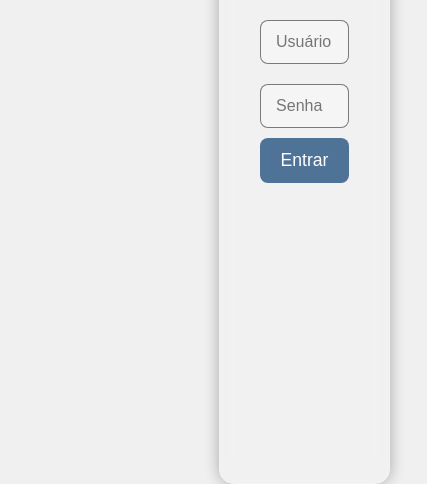
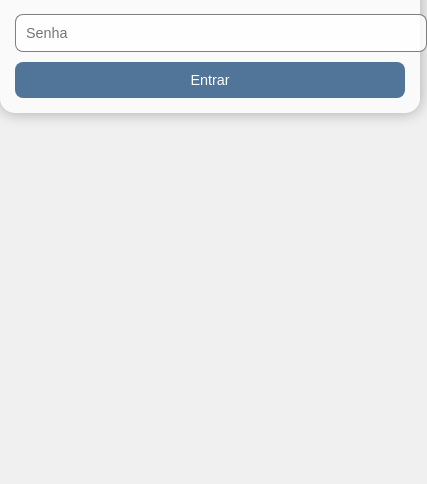
Before and after one commit to alanrantes/Login-simples, a plain HTML site: page index.html in a window 390 px wide. Shown: the part 360-844 px from the top of the page, 427 px wide, since content can reach past the window. Drawn offline with Linux system fonts and the light colour scheme.

Commit message:
Modificações finais

```diff
--- a/index.html
+++ b/index.html
@@ -7,10 +7,11 @@
     <title>Login</title>
     <link rel="stylesheet" href="style.css">
 </head>
+
 <body>
-    <!--Adicionar foto aqui-->
-    <div class="image-container">
-    </div>
+
+    <div class="image-container"></div>
+
     <div class="login-container">
         <h2>Login</h2>
         <form id="loginForm">
@@ -19,22 +20,8 @@
             <button type="submit">Entrar</button>
         </form>
     </div>
-    <script>
-        document.addEventListener('DOMContentLoaded', function () {
-            document.getElementById('loginForm').addEventListener('submit', function (event) {
-                event.preventDefault();
 
-                const username = document.getElementById('username').value;
-                const password = document.getElementById('password').value;
-
-                console.log('Usuário:', username);
-                console.log('Senha:', password);
-
-                alert('Acesso Concedido!');
-            });
-        });
-
-    </script>
+    <script src="script.js"></script>
 </body>
 
 </html>
--- a/style.css
+++ b/style.css
@@ -1,9 +1,8 @@
 body {
   margin: 0;
-    font-family: 'Segoe UI', Tahoma, Geneva, Verdana, sans-serif;
+  font-family: Arial, Helvetica, sans-serif;
   display: flex;
   height: 100vh;
-    overflow: hidden;
   background-color: #f0f0f0;
 }
 
@@ -17,13 +16,6 @@ body {
   align-items: center;
   color: white;
   text-align: center;
-    position: relative;
-}
-
-  .image-container h1 {
-    font-size: 3em;
-    margin: 0;
-    text-shadow: 3px 3px 6px rgba(0, 0, 0, 0.5);
 }
 
 .login-container {
@@ -33,32 +25,26 @@ body {
   flex-direction: column;
   justify-content: center;
   align-items: center;
-    background: rgba(255, 255, 255, 0.1);
+  background: rgba(255, 255, 255, 0.7);
   border-radius: 15px;
-    backdrop-filter: blur(10px);
   box-shadow: 0 0 15px rgba(0, 0, 0, 0.3);
-    border: 1px solid rgba(255, 255, 255, 0.2);
 }
 
 .login-container h2 {
   margin-top: 0;
-    color: #000000;
+  color: #000;
   font-size: 2em;
-    font-weight: 600;
-    text-shadow: 1px 1px 2px rgba(0, 0, 0, 0.2);
 }
 
 .login-container input {
   width: 100%;
   padding: 12px 15px;
   margin: 10px 0;
-    border: 1px solid rgb(0, 0, 0, 0.5);
+  border: 1px solid rgba(0, 0, 0, 0.5);
   border-radius: 8px;
-    background: rgba(255, 255, 255, 0.2);
+  background: rgba(255, 255, 255, 0.8);
   color: black;
-    box-sizing: border-box;
   font-size: 1em;
-    backdrop-filter: blur(5px);
   transition: border-color 0.3s ease, box-shadow 0.3s ease;
 }
 
@@ -76,7 +62,6 @@ body {
   border: none;
   border-radius: 8px;
   font-size: 1.1em;
-    font-weight: 500;
   cursor: pointer;
   transition: background-color 0.3s ease, transform 0.2s ease;
 }
@@ -90,3 +75,59 @@ body {
   background-color: rgba(0, 123, 255, 1);
   transform: translateY(0);
 }
+
+/* Responsividade */
+@media (max-width: 1024px) {
+  .image-container {
+    width: 60%;
+  }
+
+  .login-container {
+    width: 40%;
+  }
+}
+
+@media (max-width: 768px) {
+  body {
+    flex-direction: column;
+  }
+
+  .image-container {
+    width: 100%;
+    height: 40vh;
+  }
+
+  .login-container {
+    width: 100%;
+    padding: 20px;
+  }
+
+  .login-container h2 {
+    font-size: 1.5em;
+  }
+}
+
+@media (max-width: 480px) {
+  .image-container {
+    height: 30vh;
+  }
+
+  .login-container {
+    width: 100%;
+    padding: 15px;
+  }
+
+  .login-container h2 {
+    font-size: 1.2em;
+  }
+
+  .login-container input {
+    font-size: 0.9em;
+    padding: 10px;
+  }
+
+  .login-container button {
+    font-size: 0.9em;
+    padding: 10px;
+  }
+}
```
Also changed, not shown: script.js (line endings or trailing spaces). Lines whose indentation alone changed are shown as unchanged.
